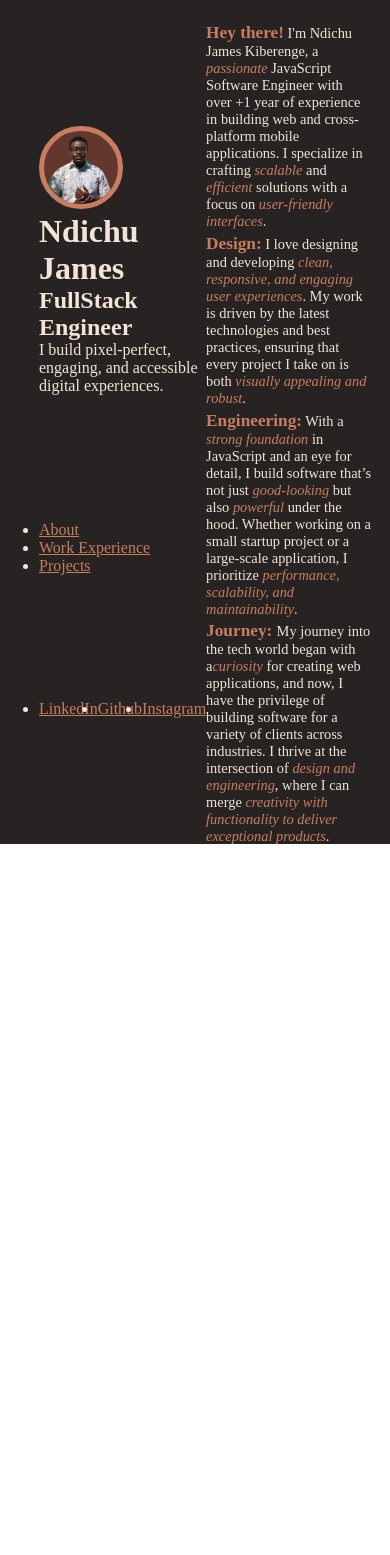
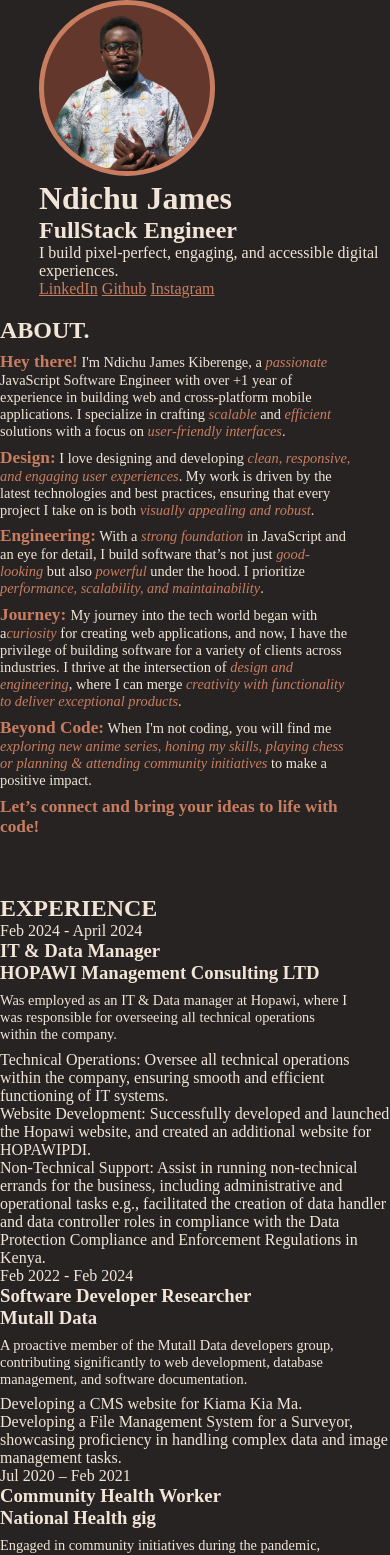
Before and after one commit to MacKibe/kibeHub, a React (Vite) app: page / in a window 390 px wide. Shown: the top 1555 px of the page. Before the commit the page ends 844 px from the top, so only its background shows below. Built offline with nearby package versions, Linux system fonts and the light colour scheme.

Commit message:
adding intersectionObserver to help in navigation visualiation

```diff
--- a/src/App.css
+++ b/src/App.css
@@ -10,13 +10,13 @@
   margin: 0;
   padding: 0;
   box-sizing: border-box;
-  /* list-style: none; */
+  list-style: none;
 }
 .homepage {
   display: flex;
   background-color: var(--raisin);
   color: var(--almond);
-  max-height: 100dvh;
+  /* height: 100dvh; */
 }
 
 .bio-section {
@@ -26,7 +26,15 @@
   justify-content: space-evenly;
   margin-left: 10%;
 }
-
+.sticky-header {
+  display: none;
+  position: sticky;
+  top: 0;
+  background-color: white;
+  z-index: 1000;
+  padding: 10px;
+  border-bottom: 1px solid #ddd;
+}
 img {
   width: 50%;
   border-radius: 50%;
@@ -53,8 +61,8 @@ a {
 }
 
 .body-section {
+  flex: 1.5;
   overflow: scroll;
-  flex: 1.5;
   padding-top: 5%;
 }
 .body-bio-section {
@@ -73,6 +81,9 @@ a {
 .body-section em {
   color: var(--burnt);
 }
+h2 {
+  display: none;
+}
 @keyframes spin {
   from {
     transform: rotate(0deg);
@@ -81,3 +92,16 @@ a {
     transform: rotate(360deg);
   }
 }
+
+/* ---------------------------------- Mobile view -------------------------------*/
+@media only screen and (max-width: 600px) {
+  .homepage {
+    display: block;
+  }
+  nav {
+    display: none;
+  }
+  h2 {
+    display: block;
+  }
+}
--- a/src/components/Body.jsx
+++ b/src/components/Body.jsx
@@ -1,8 +1,34 @@
 import Projects from "./Projects";
 import WorkExperience from "./WorkExperience";
+import { useEffect, useState } from "react";
 const Body = () => {
+  const [activeHeader, setActiveHeader] = useState("");
+
+  useEffect(() => {
+    const headers = document.querySelectorAll("h2");
+    console.log(headers);
+
+    const observer = new IntersectionObserver(
+      (entries) => {
+        entries.forEach((entry) => {
+          if (entry.isIntersecting) {
+            setActiveHeader(entry.target.innerText);
+          }
+        });
+      },
+      { threshold: 0.5 } // Adjust this threshold based on when you want to switch headers
+    );
+
+    headers.forEach((header) => observer.observe(header));
+
+    return () => {
+      headers.forEach((header) => observer.unobserve(header));
+    };
+  }, []);
   return (
     <div className="body-section">
+      <div className="sticky-header">{activeHeader}</div>
+      <h2>ABOUT.</h2>
       <div className="body-bio-section">
         <p>
           <b>Hey there!</b> I'm Ndichu James Kiberenge, a <em>passionate</em>{" "}
@@ -21,10 +47,8 @@ const Body = () => {
         <p>
           <b>Engineering:</b> With a <em>strong foundation</em> in JavaScript
           and an eye for detail, I build software that’s not just{" "}
-          <em>good-looking</em> but also <em>powerful</em> under the hood.
-          Whether working on a small startup project or a large-scale
-          application, I prioritize{" "}
-          <em>performance, scalability, and maintainability</em>.
+          <em>good-looking</em> but also <em>powerful</em> under the hood. I
+          prioritize <em>performance, scalability, and maintainability</em>.
         </p>
         <p>
           <b> Journey: </b> My journey into the tech world began with a
@@ -38,9 +62,10 @@ const Body = () => {
         <p>
           <b>Beyond Code:</b> When I'm not coding, you will find me{" "}
           <em>
-            exploring new anime series, honing my skills, or planning &
-            attending community initiatives
-          </em>
+            {" "}
+            exploring new anime series, honing my skills, playing chess or
+            planning & attending community initiatives
+          </em>{" "}
           to make a positive impact.
         </p>
         <p>
--- a/src/components/Projects.jsx
+++ b/src/components/Projects.jsx
@@ -1,8 +1,9 @@
-
 const Projects = () => {
   return (
-    <div>Projects</div>
-  )
-}
+    <div>
+      <h2>PROJECTS</h2>
+    </div>
+  );
+};
 
-export default Projects
+export default Projects;
--- a/src/components/WorkExperience.jsx
+++ b/src/components/WorkExperience.jsx
@@ -11,6 +11,7 @@ const WorkExperience = () => {
   }, []);
   return (
     <div className="work-experience">
+      <h2>EXPERIENCE</h2>
       {workData.map((job, index) => (
         <div key={index} className="job">
           <div>{job.duration}</div>
```
